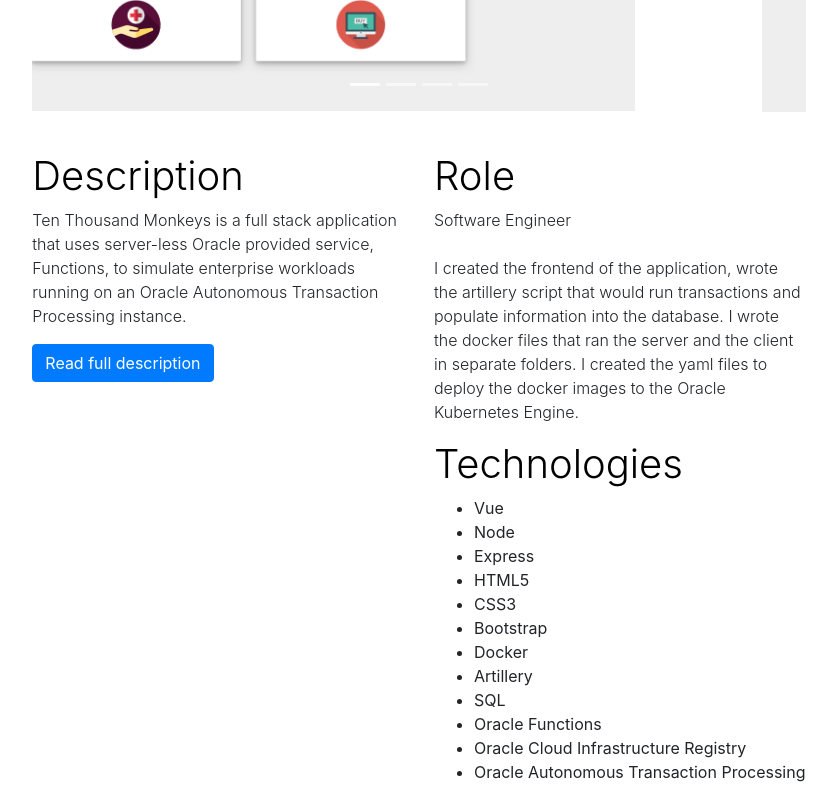
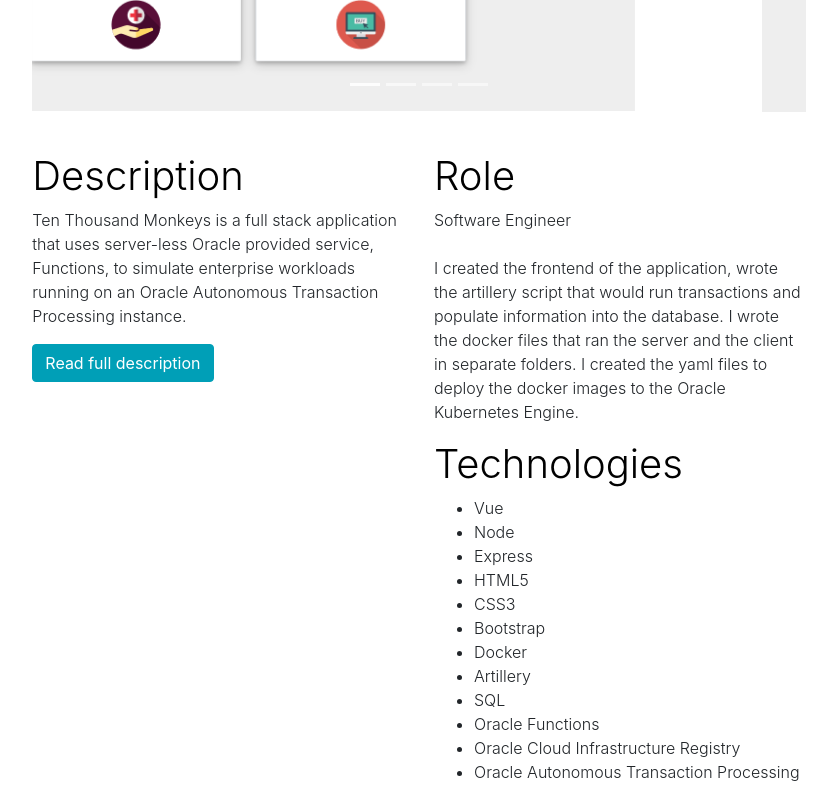
Before and after one commit to justinm-nyc/justinm-nyc.github.io, a React (Create React App) app: page /HPAT-processing-simulator in a window 1280 px wide. Shown: the part 619-1419 px from the top of the page, without its empty margins (221-1058 px from the left). Built offline with nearby package versions, Linux system fonts and the light colour scheme.

Commit message:
Fixed expand button for projects

```diff
--- a/src/css/App.css
+++ b/src/css/App.css
@@ -102,6 +102,28 @@ margin: 50px 0 50px 0;
   text-align: left;
 }
 
+.expand-button Button{
+  margin-bottom: 16px;
+  background-color: #009FB7;
+  border-color: #009FB7;
+}
+
+.expand-button Button:hover{
+  background-color: #006f80;
+  border-color: #006f80;
+}
+
+.expand-button Button:focus{
+  background-color: #009FB7;
+  border-color: #009FB7;
+}
+
+/* .expand-button:hover,:active {
+  background-color: #009FB7;
+  border-color: #009FB7;
+} */
+
+
 .projects h1{
   font-weight: 300;
   line-height: 1.2;
@@ -114,6 +136,7 @@ margin: 50px 0 50px 0;
 
 .project-details-col{
   padding-left: 0px;
+  font-weight: 300;
 }
 
 .project-details-col a{
--- a/src/project.js
+++ b/src/project.js
@@ -19,7 +19,7 @@ class Project extends Component {
                 <Container fluid>
                         <Row className="justify-content-md-center">
                             <Col lg={6}>
-                                <h1 className="work-title border-bottom pb-3 mb-4">{this.props.valueFromParent[0]}</h1>
+                               <h1 className="work-title border-bottom pb-3 mb-4">{this.props.valueFromParent[0]}</h1>
                             </Col>
                         </Row>
                 </Container>
@@ -35,16 +35,16 @@ class Project extends Component {
                         <Row>
                             <Col className="project-details-col" lg={6}>
                                 <h1 className="project-name">Description</h1>
-                                <p className="title-description">{this.props.valueFromParent[1]}</p>
+                                <p>{this.props.valueFromParent[1]}</p>
                                 <Accordion>
                                     <ContextAwareToggle eventKey="0"></ContextAwareToggle>
-                                    <Accordion.Collapse eventKey="0"><p>{this.props.valueFromParent[2]}</p>
+                                    <Accordion.Collapse  eventKey="0"><p>{this.props.valueFromParent[2]}</p>
                                     </Accordion.Collapse>
                                 </Accordion>
                             </Col>
                             <Col className="project-details-col" lg={6}>
                                 <h1 className="project-name">Role</h1>
-                                <p className="title-description">{this.props.valueFromParent[3]}</p>
+                                <p>{this.props.valueFromParent[3]}</p>
                                 <h1 className="project-name">Technologies</h1>
                                 <TechnologiesList technologies={this.props.valueFromParent[4]}></TechnologiesList>
                             </Col>
@@ -72,7 +72,7 @@ function ContextAwareToggle({ children, eventKey, callback }) {
     const isCurrentEventKey = currentEventKey === eventKey;
 
     return (
-        <div>
+        <div className="expand-button">
             {isCurrentEventKey ? (
                 <Button
                 onClick={decoratedOnClick}>
```
